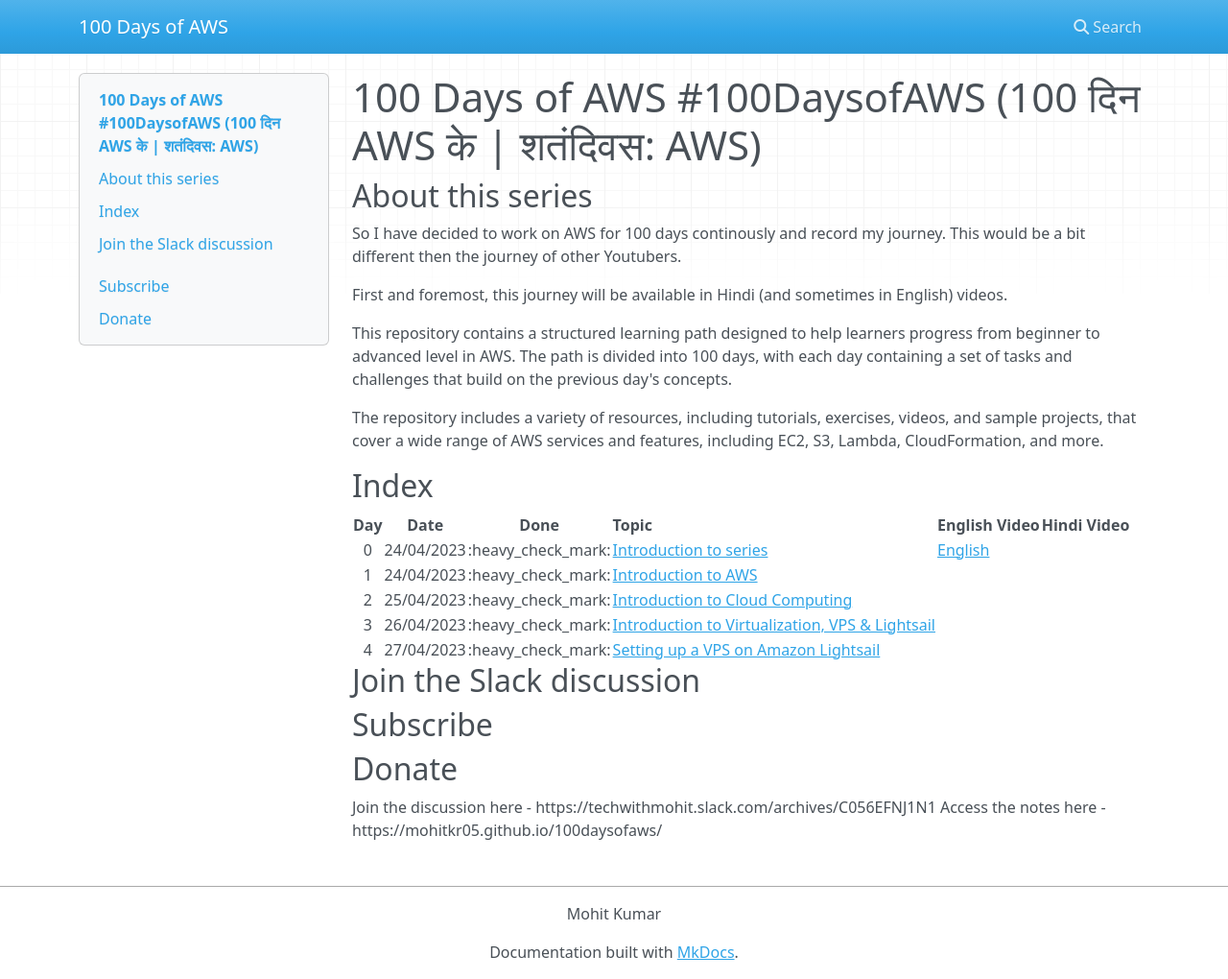
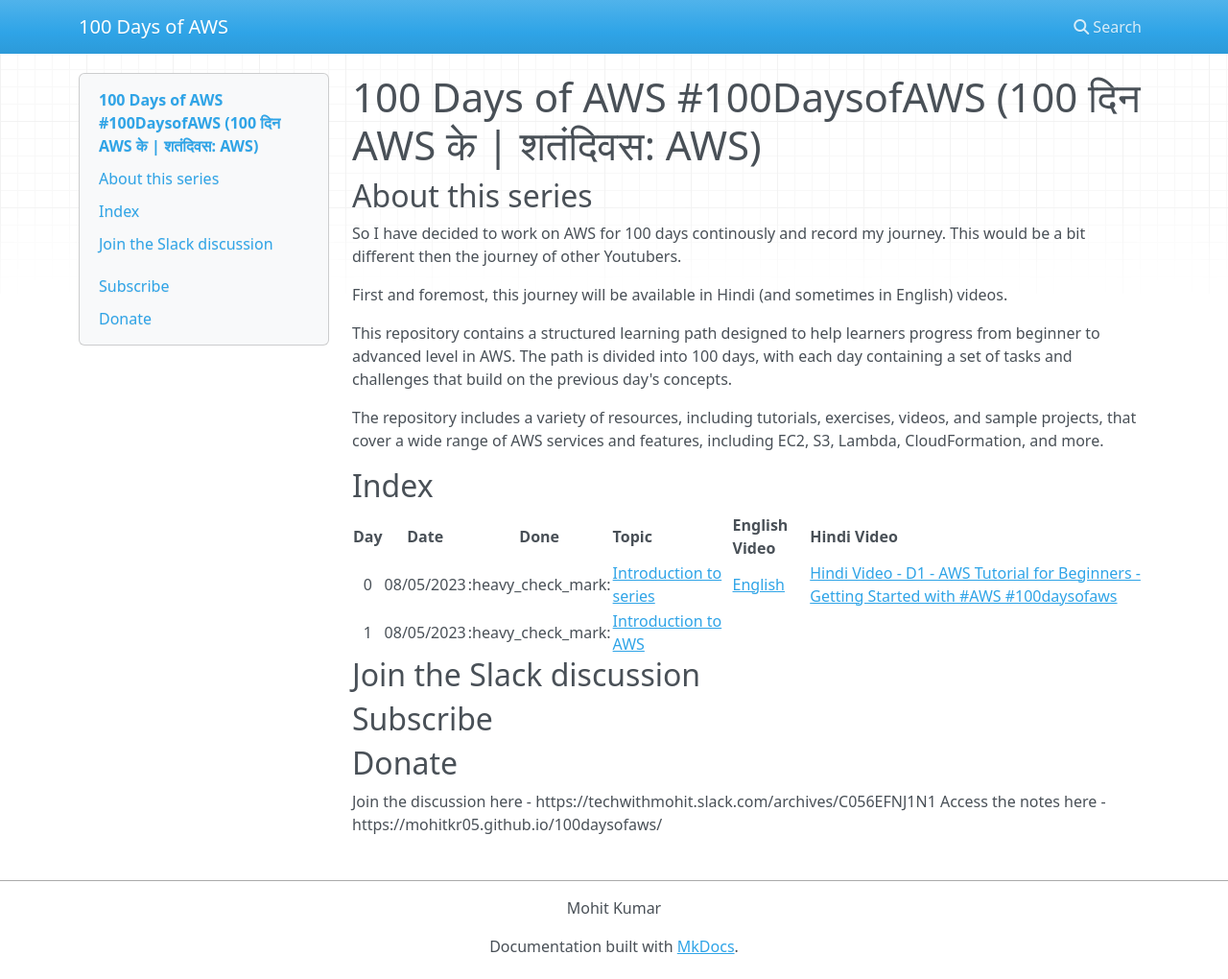
Before and after one commit to mohitkr05/aws-learning-by-doing, an MkDocs documentation site: the page built from docs/index.md, in a window 1280 px wide and 1020 px high. Shown: the whole window at 96% size. Built offline with MkDocs 1.6.1, drawn with Linux system fonts in a browser that asks for light colours; nearby versions of some CDN libraries.

Commit message:
added hindi video link

```diff
--- a/docs/index.md
+++ b/docs/index.md
@@ -16,11 +16,8 @@
 
 | Day | Date  | Done | Topic | English Video | Hindi Video  |
 |:---: | :---: | :---: | :--- | :--- | :--- |
-|0|24/04/2023| :heavy_check_mark: | [Introduction to series](README.md) | [English]()|  |
-|1|24/04/2023| :heavy_check_mark: | [Introduction to AWS](dailynotes/01_introduction/D1-Introduction-to-AWS.md) |  |  |
-|2|25/04/2023| :heavy_check_mark: | [Introduction to Cloud Computing](dailynotes/01_introduction/D2-Introduction-to-Cloud-Computing.md)  | |  |
-|3|26/04/2023| :heavy_check_mark: | [Introduction to Virtualization, VPS & Lightsail](dailynotes/01_introduction/D3-Introduction-to-Virtualization-VPS-Lightsail.md)  | |  |
-|4|27/04/2023| :heavy_check_mark: | [Setting up a VPS on Amazon Lightsail](dailynotes/02_AmazonLightsail/D4-Setting-up-VPS-on-Lightsail.md)  | |  |
+|0|08/05/2023| :heavy_check_mark: | [Introduction to series](README.md) | [English]()| [Hindi Video - D1 - AWS Tutorial for Beginners - Getting Started with #AWS #100daysofaws](https://youtu.be/urDDqP7oUIw) |
+|1|08/05/2023| :heavy_check_mark: | [Introduction to AWS](dailynotes/01_introduction/D1-Introduction-to-AWS.md) |  |  |
 
 
 
```
